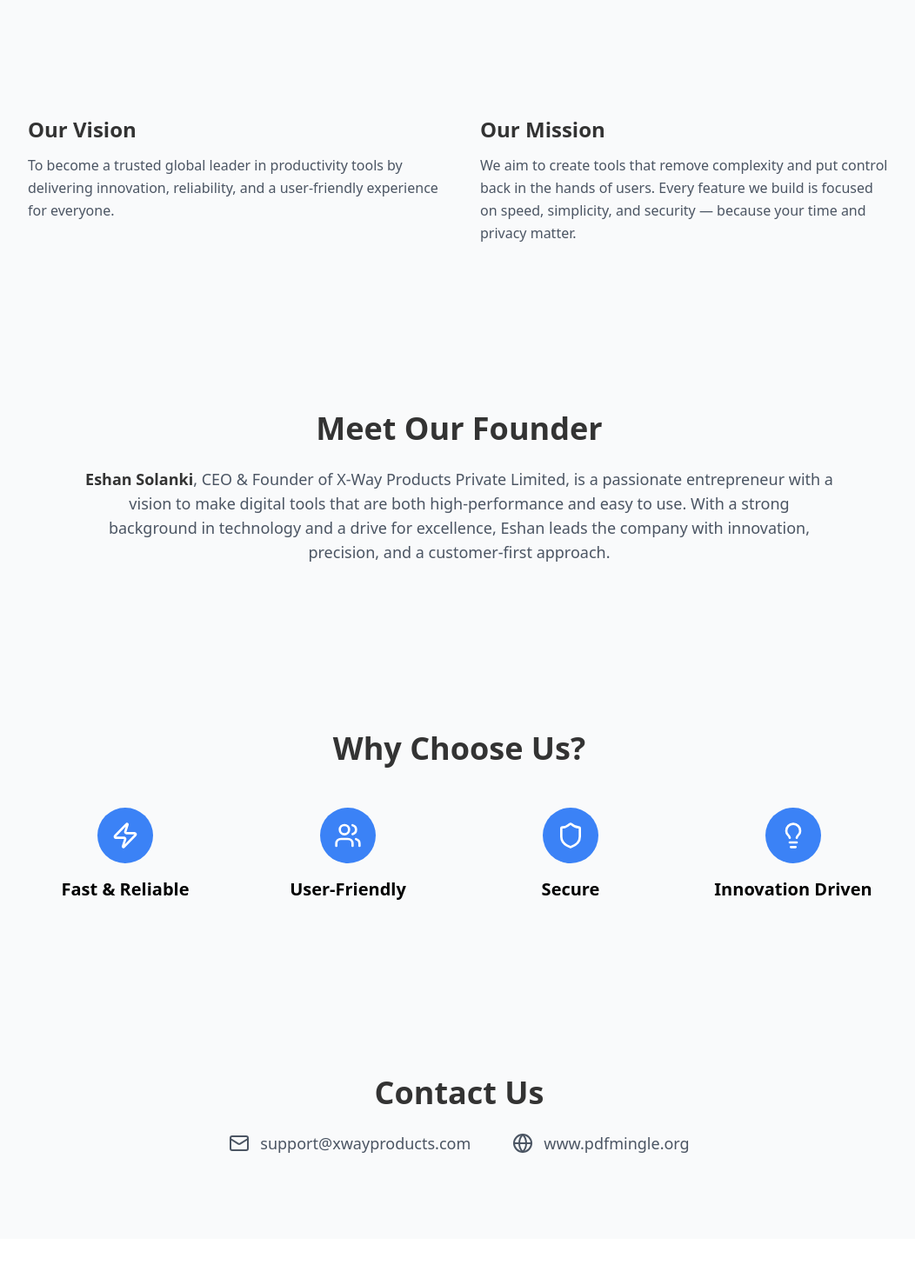
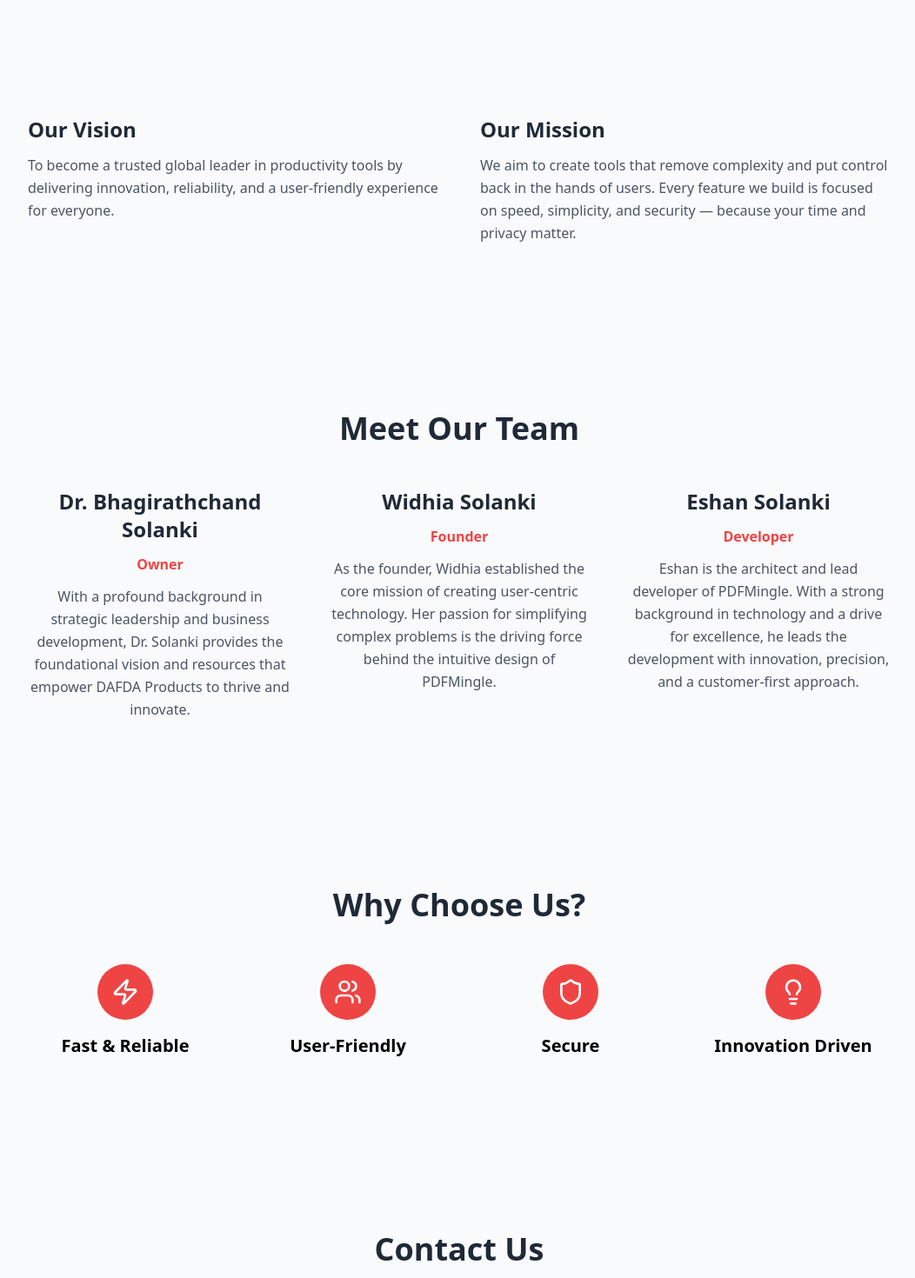
Before and after one commit to widhia-solanki/Pdfmingle, a Next.js app: page /about in a window 1280 px wide. Shown: the part 800-2270 px from the top of the page at 87% size, without its empty margins (112-1164 px from the left). Before the commit the page ends 2225 px from the top, so only its background shows below. Built offline with nearby package versions, Linux system fonts and the light colour scheme.

Commit message:
Update about.tsx

```diff
--- a/src/pages/about.tsx
+++ b/src/pages/about.tsx
@@ -1,4 +1,4 @@
-import{ Zap, Users, Shield, Lightbulb, Mail, Globe } from 'lucide-react';
+import { Zap, Users, Shield, Lightbulb, Mail, Globe } from 'lucide-react';
 
 const AboutPage = () => {
   return (
@@ -7,7 +7,7 @@ const AboutPage = () => {
       <section className="bg-gradient-to-br from-gray-900 to-gray-800 text-white text-center py-20 md:py-32">
         <div className="container mx-auto px-4">
           <h1 className="text-4xl md:text-6xl font-extrabold tracking-tight">
-            About X-Way Products
+            About DAFDA Products
           </h1>
           <p className="mt-4 text-lg md:text-xl text-gray-300 max-w-3xl mx-auto">
             Innovating for a simpler, smarter digital world.
@@ -18,11 +18,11 @@ const AboutPage = () => {
       {/* 2. Who We Are Section */}
       <section className="py-16 md:py-24">
         <div className="container mx-auto px-4 max-w-4xl text-center">
-          <h2 className="text-3xl md:text-4xl font-bold mb-6 text-ilovepdf-text">
+          <h2 className="text-3xl md:text-4xl font-bold mb-6 text-gray-800">
             Who We Are
           </h2>
           <p className="text-base md:text-lg leading-relaxed text-gray-600">
-            X-Way Products Private Limited is a forward-thinking technology company committed to creating simple, powerful, and accessible digital solutions for people and businesses worldwide. We believe that technology should empower everyone — making daily tasks faster, easier, and smarter. Our flagship product, <strong className="font-semibold text-ilovepdf-red">PDFMingle</strong>, is designed to give you a seamless, efficient, and secure way to work with PDF files — whether you need to merge, split, compress, or convert them.
+            DAFDA Products is a forward-thinking technology company committed to creating simple, powerful, and accessible digital solutions for people and businesses worldwide. We believe that technology should empower everyone — making daily tasks faster, easier, and smarter. Our flagship product, <strong className="font-semibold text-red-500">PDFMingle</strong>, is designed to give you a seamless, efficient, and secure way to work with PDF files — whether you need to merge, split, compress, or convert them.
           </p>
         </div>
       </section>
@@ -31,13 +31,13 @@ const AboutPage = () => {
       <section className="bg-gray-50 py-16 md:py-24">
         <div className="container mx-auto px-4 grid md:grid-cols-2 gap-12 max-w-5xl">
           <div className="text-center md:text-left">
-            <h3 className="text-2xl font-bold text-ilovepdf-text mb-3">Our Vision</h3>
+            <h3 className="text-2xl font-bold text-gray-800 mb-3">Our Vision</h3>
             <p className="text-gray-600 leading-relaxed">
               To become a trusted global leader in productivity tools by delivering innovation, reliability, and a user-friendly experience for everyone.
             </p>
           </div>
           <div className="text-center md:text-left">
-            <h3 className="text-2xl font-bold text-ilovepdf-text mb-3">Our Mission</h3>
+            <h3 className="text-2xl font-bold text-gray-800 mb-3">Our Mission</h3>
             <p className="text-gray-600 leading-relaxed">
               We aim to create tools that remove complexity and put control back in the hands of users. Every feature we build is focused on speed, simplicity, and security — because your time and privacy matter.
             </p>
@@ -45,45 +45,68 @@ const AboutPage = () => {
         </div>
       </section>
 
-      {/* 4. Meet Our Founder Section */}
+      {/* 4. Meet Our Team Section (UPDATED) */}
       <section className="py-16 md:py-24">
-        <div className="container mx-auto px-4 max-w-4xl text-center">
-          <h2 className="text-3xl md:text-4xl font-bold mb-6 text-ilovepdf-text">
-            Meet Our Founder
+        <div className="container mx-auto px-4 max-w-5xl text-center">
+          <h2 className="text-3xl md:text-4xl font-bold mb-12 text-gray-800">
+            Meet Our Team
           </h2>
-          <p className="text-base md:text-lg leading-relaxed text-gray-600">
-            <strong className="font-semibold text-ilovepdf-text">Eshan Solanki</strong>, CEO & Founder of X-Way Products Private Limited, is a passionate entrepreneur with a vision to make digital tools that are both high-performance and easy to use. With a strong background in technology and a drive for excellence, Eshan leads the company with innovation, precision, and a customer-first approach.
-          </p>
+          <div className="grid grid-cols-1 md:grid-cols-3 gap-10">
+            {/* Owner */}
+            <div className="space-y-3">
+                <h3 className="text-2xl font-bold text-gray-800">Dr. Bhagirathchand Solanki</h3>
+                <p className="font-semibold text-red-500">Owner</p>
+                <p className="text-gray-600 leading-relaxed">
+                  With a profound background in strategic leadership and business development, Dr. Solanki provides the foundational vision and resources that empower DAFDA Products to thrive and innovate.
+                </p>
+            </div>
+            {/* Founder */}
+            <div className="space-y-3">
+                <h3 className="text-2xl font-bold text-gray-800">Widhia Solanki</h3>
+                <p className="font-semibold text-red-500">Founder</p>
+                <p className="text-gray-600 leading-relaxed">
+                  As the founder, Widhia established the core mission of creating user-centric technology. Her passion for simplifying complex problems is the driving force behind the intuitive design of PDFMingle.
+                </p>
+            </div>
+            {/* Developer */}
+            <div className="space-y-3">
+                <h3 className="text-2xl font-bold text-gray-800">Eshan Solanki</h3>
+                <p className="font-semibold text-red-500">Developer</p>
+                <p className="text-gray-600 leading-relaxed">
+                  Eshan is the architect and lead developer of PDFMingle. With a strong background in technology and a drive for excellence, he leads the development with innovation, precision, and a customer-first approach.
+                </p>
+            </div>
+          </div>
         </div>
       </section>
 
       {/* 5. Why Choose Us Section */}
       <section className="bg-gray-50 py-16 md:py-24">
         <div className="container mx-auto px-4 max-w-5xl">
-          <h2 className="text-3xl md:text-4xl font-bold text-center mb-12 text-ilovepdf-text">
+          <h2 className="text-3xl md:text-4xl font-bold text-center mb-12 text-gray-800">
             Why Choose Us?
           </h2>
           <div className="grid grid-cols-1 sm:grid-cols-2 lg:grid-cols-4 gap-8">
             <div className="text-center">
-              <div className="bg-ilovepdf-red text-white rounded-full h-16 w-16 flex items-center justify-center mx-auto mb-4">
+              <div className="bg-red-500 text-white rounded-full h-16 w-16 flex items-center justify-center mx-auto mb-4">
                 <Zap className="h-8 w-8" />
               </div>
               <h4 className="text-xl font-semibold mb-2">Fast & Reliable</h4>
             </div>
             <div className="text-center">
-              <div className="bg-ilovepdf-red text-white rounded-full h-16 w-16 flex items-center justify-center mx-auto mb-4">
+              <div className="bg-red-500 text-white rounded-full h-16 w-16 flex items-center justify-center mx-auto mb-4">
                 <Users className="h-8 w-8" />
               </div>
               <h4 className="text-xl font-semibold mb-2">User-Friendly</h4>
             </div>
             <div className="text-center">
-              <div className="bg-ilovepdf-red text-white rounded-full h-16 w-16 flex items-center justify-center mx-auto mb-4">
+              <div className="bg-red-500 text-white rounded-full h-16 w-16 flex items-center justify-center mx-auto mb-4">
                 <Shield className="h-8 w-8" />
               </div>
               <h4 className="text-xl font-semibold mb-2">Secure</h4>
             </div>
             <div className="text-center">
-              <div className="bg-ilovepdf-red text-white rounded-full h-16 w-16 flex items-center justify-center mx-auto mb-4">
+              <div className="bg-red-500 text-white rounded-full h-16 w-16 flex items-center justify-center mx-auto mb-4">
                 <Lightbulb className="h-8 w-8" />
               </div>
               <h4 className="text-xl font-semibold mb-2">Innovation Driven</h4>
@@ -95,17 +118,17 @@ const AboutPage = () => {
       {/* 6. Contact Us Section */}
       <section className="py-16 md:py-24">
         <div className="container mx-auto px-4 max-w-4xl text-center">
-          <h2 className="text-3xl md:text-4xl font-bold mb-6 text-ilovepdf-text">
+          <h2 className="text-3xl md:text-4xl font-bold mb-6 text-gray-800">
             Contact Us
           </h2>
           <div className="flex flex-col sm:flex-row justify-center items-center gap-6 md:gap-12 mt-6">
-            <a href="mailto:support@xwayproducts.com" className="flex items-center gap-3 text-lg text-gray-600 hover:text-ilovepdf-red transition-colors">
+            <a href="mailto:contact.dafda.pdfmingle@gmail.com" className="flex items-center gap-3 text-lg text-gray-600 hover:text-red-500 transition-colors">
               <Mail className="h-6 w-6" />
-              <span>support@xwayproducts.com</span>
+              <span>contact.dafda.pdfmingle@gmail.com</span>
             </a>
-            <a href="https://www.pdfmingle.org" target="_blank" rel="noopener noreferrer" className="flex items-center gap-3 text-lg text-gray-600 hover:text-ilovepdf-red transition-colors">
+            <a href="https://pdfmingle.net" target="_blank" rel="noopener noreferrer" className="flex items-center gap-3 text-lg text-gray-600 hover:text-red-500 transition-colors">
               <Globe className="h-6 w-6" />
-              <span>www.pdfmingle.org</span>
+              <span>pdfmingle.net</span>
             </a>
           </div>
         </div>
```
